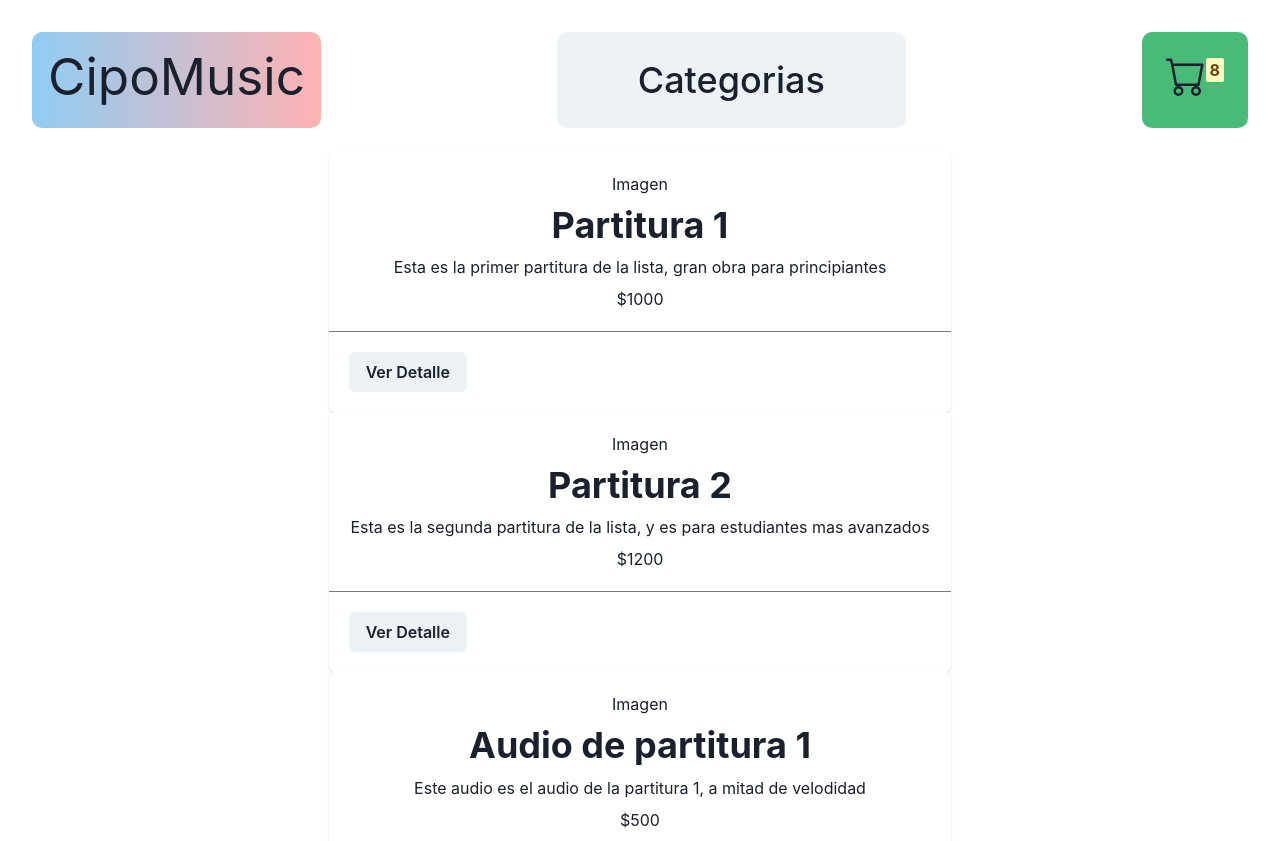
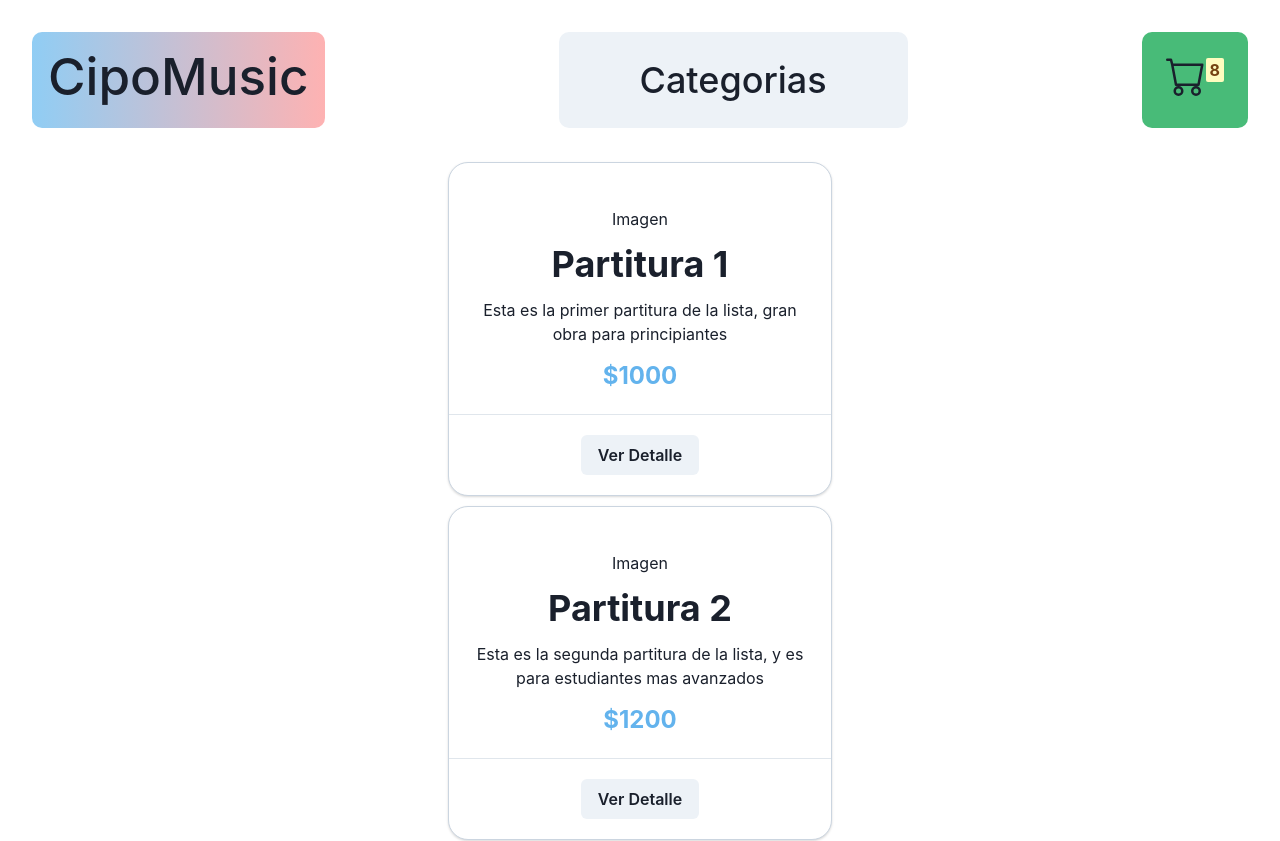
Before and after one commit to Federico1988/fCipolletta-react, a React (Vite) app: page / in a window 1280 px wide. Shown: the top 841 px of the page. Built offline with nearby package versions, Linux system fonts and the light colour scheme.

Commit message:
Agrego estilos a Card

```diff
--- a/src/components/Item.jsx
+++ b/src/components/Item.jsx
@@ -4,15 +4,15 @@ import { Link } from 'react-router-dom';
 
 const Item = ({ name, description, price }) => {
     return (
-        <Card>
+        <Card maxW='sm' align='center' borderRadius='20px' borderWidth='1px' borderColor='gray.300' margin='10px'>
             <CardBody>
-                <Stack>
+                <Stack mt='6' spacing='3'>
                     <p>Imagen</p>
                     <Heading>{name}</Heading>
                     <Text>
                         {description}
                     </Text>
-                    <Text>
+                    <Text color='blue.300' fontSize='2xl' fontWeight='bold'>
                         ${price}
                     </Text>
                 </Stack>
@@ -27,8 +27,6 @@ const Item = ({ name, description, price }) => {
 
                 </ButtonGroup>
             </CardFooter>
-
-
         </Card>
     )
 }
--- a/src/components/ItemListContainer.jsx
+++ b/src/components/ItemListContainer.jsx
@@ -7,7 +7,7 @@ const ItemListContainer = () => {
   const products = [{ id: "1", category: "1", name: "Partitura 1", description: "Esta es la primer partitura de la lista, gran obra para principiantes", stock: "330", price: "1000" },
   { id: "2", category: "1", name: "Partitura 2", description: "Esta es la segunda partitura de la lista, y es para estudiantes mas avanzados", stock: "210", price: "1200" },
   { id: "3", category: "2", name: "Audio de partitura 1", description: "Este audio es el audio de la partitura 1, a mitad de velodidad", stock: "330", price: "500" },
-  { id: "4", category: "2", name: "Audio de partitura 1", description: "Este es el audio correspondiente a la segunda partitura, a 100% de velocidad", stock: "200", price: "1800" },
+  { id: "4", category: "2", name: "Audio de partitura 2", description: "Este es el audio correspondiente a la segunda partitura, a 100% de velocidad", stock: "200", price: "1800" },
   { id: "6", category: "3", name: "Video super video", description: "Un Super video, con imagenes insipidoras y anecdoticas", stock: "20", price: "2200" },
   { id: "7", category: "3", name: "Otro super video", description: "Otro gran video, digno de ser visto", stock: "600", price: "2300" }
   ];
--- a/src/components/NavBar.jsx
+++ b/src/components/NavBar.jsx
@@ -23,7 +23,9 @@ const NavBar = () => {
         p='4'
         borderRadius='10px'
         bgGradient="linear(to-l, red.200, blue.200)">
-        <h1>CipoMusic</h1>
+        <Link to={"/"}>
+          <h1>CipoMusic</h1>
+        </Link>
       </Box>
       <Spacer />
       <Box>
```
